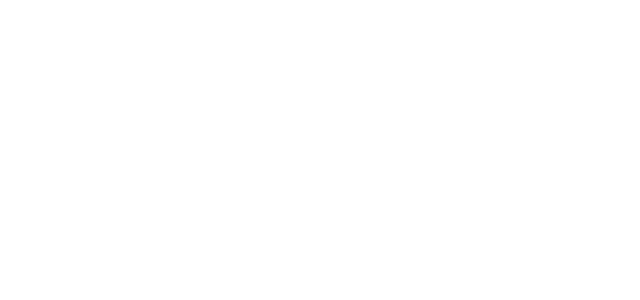
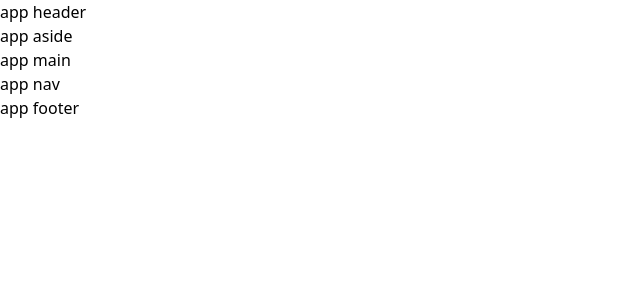
Before and after one commit to Withlaw/dnb, a React (Vite) app: page / in a window 1280 px wide. Shown: the top 300 px of the page, without its empty margins (0-640 px from the left). Built offline with nearby package versions, Linux system fonts and the light colour scheme.

Commit message:
root layout 컴포넌트 생성

```diff
--- a/src/App.tsx
+++ b/src/App.tsx
@@ -5,13 +5,14 @@ import {
 } from "react-router-dom";
 import { ROUTE_PATHS } from "@/constants/index.ts";
 import ErrorPage from "@/pages/error.tsx";
+import RootLayout from "@/ui/layout-root.tsx";
 
 // 나중에 래퍼 레이아웃 다르게 적용하기 위해 로그인페이지, 유저 페이지는 sibling 라우트 관계로 둠.
 const routes: RouteObject[] = [
   {
     path: "/",
     id: "root",
-    element: null,
+    element: <RootLayout />,
     errorElement: <ErrorPage />,
     children: [
       { index: true, element: null },
--- /dev/null
+++ b/src/ui/layout-root.tsx
@@ -0,0 +1,18 @@
+import { Outlet } from "react-router-dom";
+
+const RootLayout = () => {
+  return (
+    <div>
+      <header>app header</header>
+      <aside>app aside</aside>
+      <main>
+        <p>app main</p>
+        <Outlet />
+      </main>
+      <nav>app nav</nav>
+      <footer>app footer</footer>
+    </div>
+  );
+};
+
+export default RootLayout;
```
